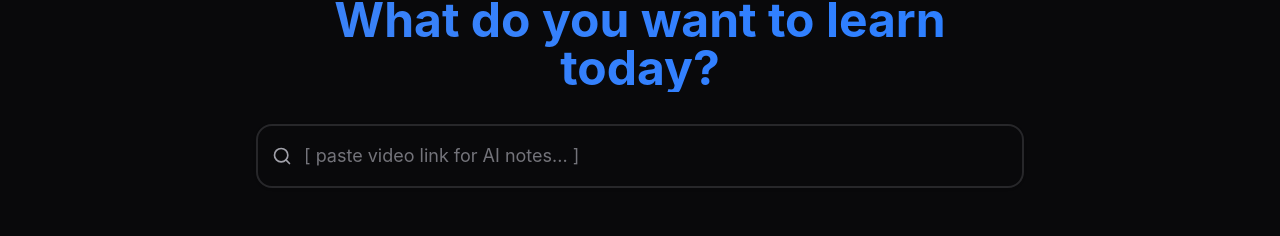
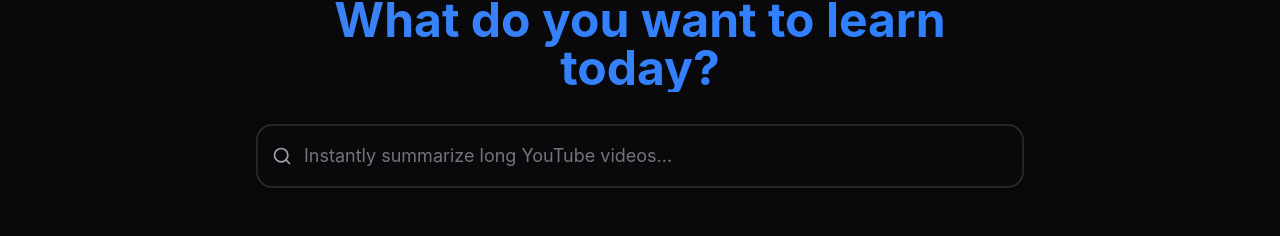
Before and after one commit to engrtarun/Tubezipp, a React (Vite) app: page / in a window 1280 px wide. Shown: the part 149-385 px from the top of the page. Built offline with nearby package versions, Linux system fonts and the light colour scheme; no server answers.

Commit message:
Enhance: Upgrade search placeholder texts to professional YouTube context

```diff
--- a/src/App.jsx
+++ b/src/App.jsx
@@ -26,9 +26,10 @@ function App() {
   const [apiError, setApiError] = useState(false);
 
   const placeholders = [
-    "[ enter YT url to summarize... ]",
-    "[ paste video link for AI notes... ]",
-    "[ learn faster with any long video... ]"
+    "Paste any YouTube URL to get started...",
+    "Instantly summarize long YouTube videos...",
+    "Generate smart AI notes from lectures...",
+    "Unlock deep insights from any YouTube link..."
   ];
   const [currentPlaceholder, setCurrentPlaceholder] = useState(0);
 
@@ -262,6 +263,7 @@ function App() {
               <h2 className="text-4xl md:text-5xl font-bold mb-8 text-center bg-gradient-to-r from-primary to-blue-500 bg-clip-text text-transparent">
                 What do you want to learn today?
               </h2>
+
               <form onSubmit={handleSubmit} className="w-full relative group">
                 <div className="absolute inset-y-0 left-0 pl-4 flex items-center pointer-events-none z-20">
                   <Search className="h-5 w-5 text-muted-foreground group-focus-within:text-primary transition-colors" />
@@ -270,7 +272,7 @@ function App() {
                 <input
                   type="text"
                   className="w-full bg-muted/30 border-2 border-border rounded-2xl py-4 pl-12 pr-4 text-lg focus:outline-none focus:border-primary focus:bg-background transition-all shadow-sm relative z-10 bg-transparent placeholder-transparent"
-                  placeholder="[ enter YT url ]"
+                  placeholder="Paste any YouTube URL to get started..."
                   value={videoUrl}
                   onChange={(e) => setVideoUrl(e.target.value)}
                 />
--- a/src/index.css
+++ b/src/index.css
@@ -27,23 +27,9 @@
   * {
     border-color: var(--color-border);
   }
+
   body {
     background-color: var(--color-background);
     color: var(--color-foreground);
   }
 }
-
-@keyframes slideUpFade {
-  0% {
-    opacity: 0;
-    transform: translateY(10px);
-  }
-  100% {
-    opacity: 1;
-    transform: translateY(0);
-  }
-}
-
-.animate-slide-up-fade {
-  animation: slideUpFade 0.5s ease-out forwards;
-}
```
Lines whose indentation alone changed are shown as unchanged.
